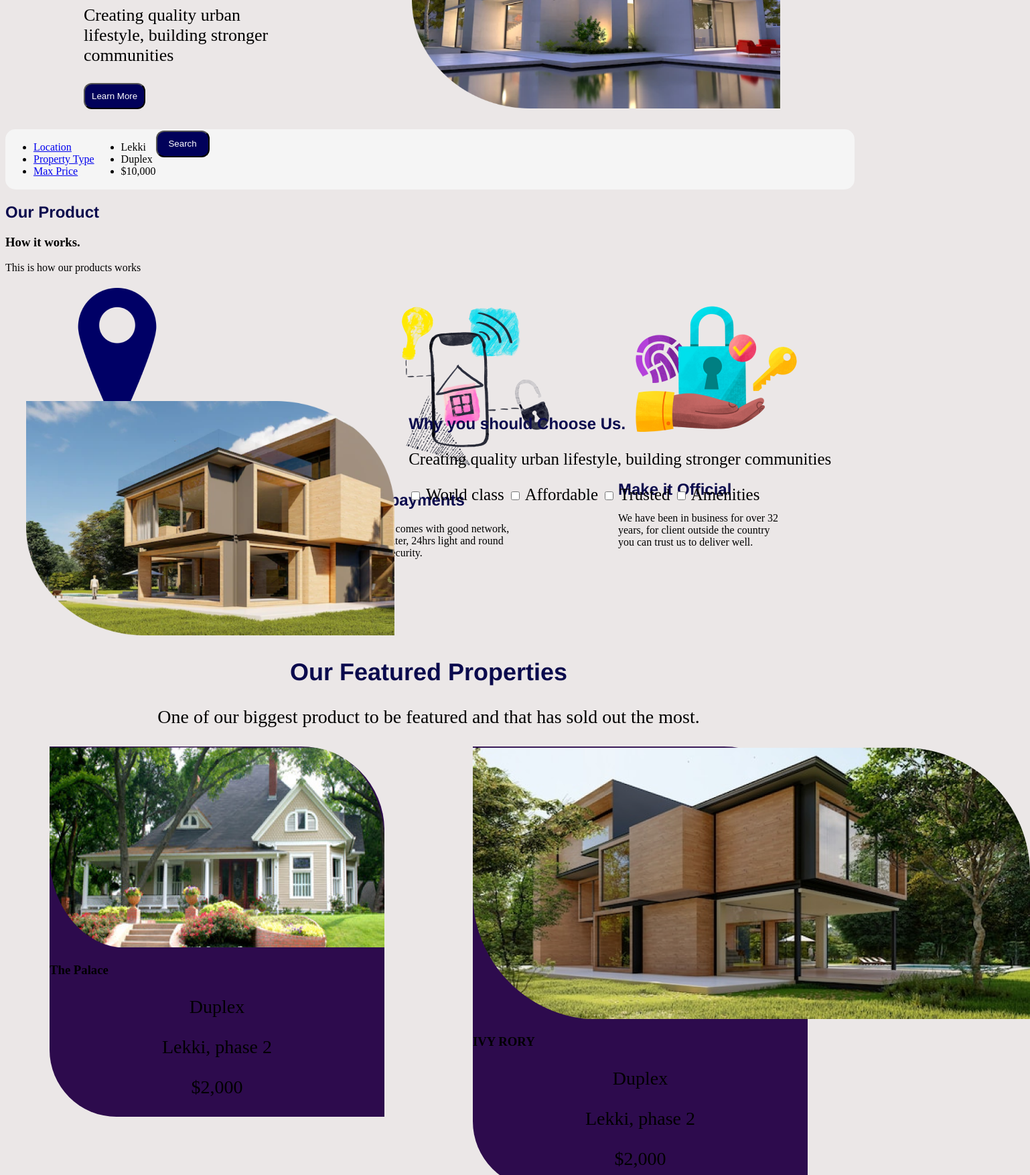
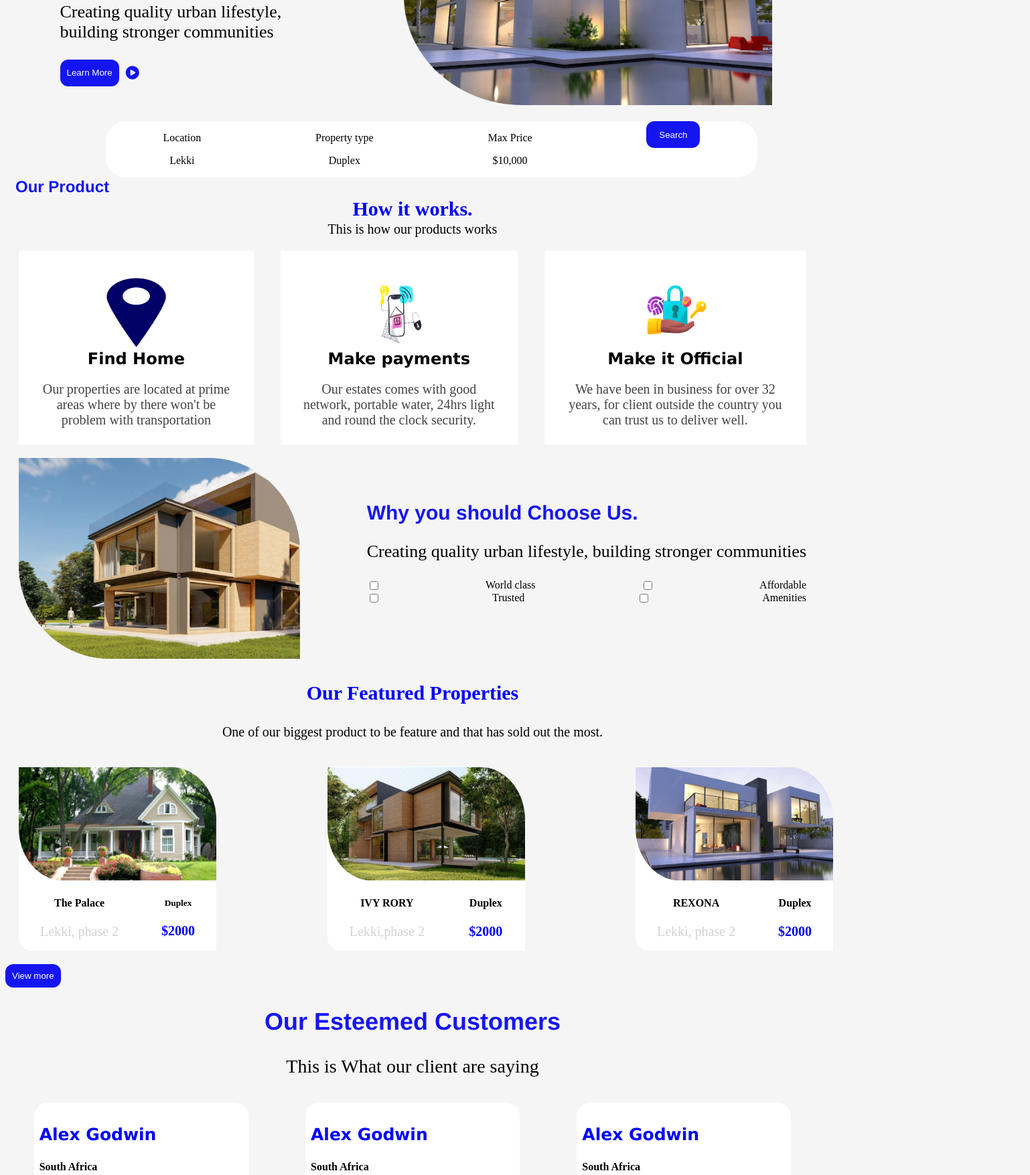
Before and after one commit to Realmunene/Week1Project, a plain HTML site: page index.html in a window 1280 px wide. Shown: the part 289-2044 px from the top of the page at 67% size, 1538 px wide, since content can reach past the window. Drawn offline with Linux system fonts and the light colour scheme.

Commit message:
modification

```diff
--- a/index.html
+++ b/index.html
@@ -5,6 +5,7 @@
     <meta http-equiv="X-UA-Compatible" content="IE=edge">
     <meta name="viewport" content="width=device-width, initial-scale=1.0">
     <link rel="stylesheet" href="style.css">
+    <script src="https://kit.fontawesome.com/07212c3e9d.js" crossorigin="anonymous"></script>
     <title>Document</title>
 </head>
 <body>
@@ -23,27 +24,29 @@
             <div class="col1">
                 <h2>Helping you find the property of your dreams.</h2>
                 <p>Creating quality urban lifestyle, building stronger communities</p>
+        <div class="comb">
                 <button>Learn More</button>
+                <i class="fa-solid fa-circle-play"></i>
+            </div>
             </div>
             <div class="col2">
             <img src="images/image 1.png" alt="House">
             </div>
     </div>
     <div class="row2">
-            <div class="col3"><ul>
-                <li><a href="#">Location</a></li>
-                <li><a href="#">Property Type</a></li>
-                <li><a href="#">Max Price</a></li>
-                </ul>
+            <div class="col3">
+                <p>Location</p>
+                <p>Lekki</p>
             </div>
-            <div class="col31">
-                <ul>
-                <li>Lekki</li>
-                <li>Duplex</li>
-                <li>$10,000</li>
-                </ul>
+            <div class="col3">
+                <p>Property type</p>
+                <p>Duplex</p>
             </div>
-        <button>Search</button>
+            <div class="col3">
+                <p>Max Price</p>
+                <p>$10,000</p>
+            </div>
+                <button class="col3">Search</button>
     </div>
 <div class="ourpro">
         <h2>Our Product</h2>
@@ -51,25 +54,25 @@
         <p>This is how our products works</p>
     <div class="row3">
         <div class="col4">
+            <br><br>
             <img src="images/address mark.png" alt="Location">
-            <h3>Find Home</h3>
+            <h2>Find Home</h2>
             <p>Our properties are located at prime areas where by there won't be
-                problem with transportation
-            </p>
+                problem with transportation</p>
         </div>
         <div class="col4">
+            <br><br>
             <img src="images/Smart house.png" alt="Smart house">
             <h2>Make payments</h2>
-            <p>Our estates comes with good network, portable water, 24hrs light and round the clock security.
-            </p>
+            <p>Our estates comes with good network, portable water, 24hrs light and round the clock security.</p>
         </div>
         <div class="col4">
+            <br><br>
             <img src="images/Secure data protection with fingerprint and lock.png" alt="Secure">
             <h2>Make it Official</h2>
             <p>We have been in business for over
             32 years, for client outside the country
-            you can trust us to deliver well.
-            </p>
+            you can trust us to deliver well.</p>
         </div>
     </div>
 </div>
@@ -85,6 +88,8 @@
                 <label for="checkbox">World class</label>
                 <input type="checkbox">
                 <label for="checkbox">Affordable</label>
+            </div>
+            <div class="c6">
                 <input type="checkbox">
                 <label for="chechbox">Trusted</label>
                 <input type="checkbox">
@@ -92,41 +97,53 @@
             </div>
         </div>
 </div>
-    <div class="row5">
-            <h2>Our Featured Properties</h2>
-            <p>One of our biggest product to be featured and that has sold out the most.</p>
-        <div class="row9">
-            <div class="col7">
-                    <img src="images/image 4.png" alt="house">
+    <div class="col14">
+        <h3>Our Featured Properties</h3>
+        <p>One of our biggest product to be feature and that has sold out the most.</p>
+            <div class="col14a">
+                <div class="row23">
+                    <div class="a">
+                        <img src="images/image 4.png" alt="">
+                        <div class="col15a">
                             <div>
-                    <h3>The Palace</h3>
-                    <p>Duplex</p>
+                                <h4>The Palace</h4>
+                                <p>Lekki, phase 2</p>
                             </div>
                             <div>
-                    <p>Lekki, phase 2</p>
-                    <p>$2,000</p>
+                                <h5>Duplex</h5>
+                                <p><b>$2000</b></p>
                             </div>
                         </div>
-            <div class="col7a">
-                <img src="images/image 3.png" alt="house">
+                    </div>
+                </div>
+                <div class="row23">
+                    <div class="a">
+                        <img src="images/image 3.png" alt="">
+                        <div class="col15a">
                             <div>
-                        <h3>IVY RORY</h3>
-                        <p>Duplex</p>
+                                <h4>IVY RORY</h4>
+                                <p>Lekki,phase 2</p>
                             </div>
                             <div>
-                        <p>Lekki, phase 2</p>
-                        <p>$2,000</p>
+                                <h4>Duplex</h4>
+                                <p><b>$2000</b></p>
                             </div>
                         </div>
-            <div class="col7b">
-                <img src="images/image 5.png" alt="house">
+                    </div>
+                </div>
+                <div class="row23">
+                    <div class="a">
+                        <img src="images/image 5.png" alt="">
+                        <div class="col15a">
                             <div>
-                        <h3>REXONA</h3>
-                        <p>Duplex</p>
+                                <h4>REXONA</h4>
+                                <p>Lekki, phase 2</p>
                             </div>
                             <div>
-                        <p>Lekki, phase 2</p>
-                        <p>$2,000</p>
+                                <h4>Duplex</h4>
+                                <p><b>$2000</b></p>
+                            </div>
+                        </div>
                     </div>
                 </div>
             </div>
@@ -160,36 +177,40 @@
             </p>
         </div>
     </div>
-    <button>View more</button>
-    <footer>
-        <div class="row">
-            <div class="col">
+    <div class="clever">
+        <div></div>
+        <div><button>View more</button></div>
+    </div>
+<div class="row00">
+        <div class="col00">
                 <h3>Vallie's Estate</h3>
                 <p>Solution for easy and flexible house hunting.
                 You can trust us anywhere through this platform.
                 </p>
         </div>
-            <div class="col">
+        <div class="col00">
+
+                <ul>
                     <h3>Property</h3>
-                <ul>
                     <li>Learning Modules</li>
                     <li>Partnership</li>
                     <li>Watch demo</li>
                     <li>Event</li>
                 </ul>
         </div>
-            <div class="col">
+        <div class="col00">
+                <ul>
                     <h3>About</h3>
-                <ul>
                     <li>Our Company</li>
                     <li>Career</li>
                     <li>Investors Relations</li>
                     <li>Social Impact</li>
                 </ul>
         </div>
-            <div class="col">
+        <div class="col00">
+
+                <ul>
                     <h3>Resources</h3>
-                <ul>
                     <li>Contact</li>
                     <li>Give Feedback</li>
                     <li>System status</li>
@@ -197,6 +218,5 @@
                 </ul>
         </div>
 </div>
-    </footer>
 </body>
 </html>
--- a/style.css
+++ b/style.css
@@ -1,9 +1,10 @@
 body{
-    background-color: rgb(235, 231, 231);
-    max-width: 100%;
+    background-color: rgb(245, 245, 245);
+    width: 95%;
+    display: block;
 }
 h1{
-    font-family: 'Trebuchet MS', 'Lucida Sans Unicode', 'Lucida Grande', 'Lucida Sans', Arial, sans-serif;
+    font-family: 'Times New Roman', Times, serif;
     font-style: italic;
 }
 .div1{
@@ -27,10 +28,21 @@ h1{
 }
 .div1 ul li button{
     background-color: rgb(21, 21, 241);
+    border: none;
     border-radius: 5px;
     color: white;
     padding: 10px;
     margin: 0px 0px 0 220px;
+}
+.comb{
+    display: flex;
+    width: 400px;
+    text-align: center;
+}
+.comb i{
+    color: rgb(21, 21, 241);
+    margin: 10px;
+    font-size: 20px;
 }
 .row1{
     width: auto;
@@ -56,47 +68,85 @@ font-size: 26px;
     height: 350px;
 }
 .row2 {
-background-color:whitesmoke;
-border-radius: 15px;
-width: 100%;
 display: flex;
-padding: 2px;
+justify-content: space-around;
+text-align: center;
+background-color: white;
+width: 80%;
+margin-left: 150px;
+border-radius: 30px;
 }
-
 .row2 button{
 width: 80px;
 height: 40px;
 }
+.ourpro{
+    text-align: center;
+}
+.ourpro h2{
+text-align: left;
+margin: 0px;
+margin-left: 15px;
+}
+.ourpro h3{
+    margin: 2px;
+}
+.ourpro p{
+font-size: 20px;
+margin: 0px;
+}
 .row3{
-    width: auto;
-    margin: 20px;
-    height: auto;
-    display: flex;
-    flex-wrap: wrap;
-    align-items: flex-start;
-    justify-content: space-around;
+   display: flex;
+   justify-content: space-evenly;
 }
 .col4{
-    width: 250px;
-    height: 150px;
+    background-color: white;
+    margin: 20px;
+    padding: 5px;
+    text-align: center;
+    box-shadow: 20px;
+}
+
+.col4 h2{
+color: black;
+text-align: center;
+margin: 0px;
+font-family: 'Lucida Sans', 'Lucida Sans Regular', 'Lucida Grande', 'Lucida Sans Unicode', Geneva, Verdana, sans-serif;
+}
+.col4 p{
+    text-align: center;
+    padding: 20px;
+    margin: 0px;
+    color: rgb(68, 66, 66);
+}
+.col4 img{
+    width: 103px;
+    height: 103px;
 }
 .row4{
-    width: auto;
-    margin: 20px;
-    height: auto;
     display: flex;
-    flex-wrap: wrap;
-    align-items: flex-start;
-    justify-content: space-around;
+    justify-content: space-between;
+}
+.col5{
+    margin-left: 20px;
 }
 .col5 img{
-width: 550px;
-height: 350px;
+width: 420px;
+height: 300px;
 }
 .col6{
-font-size: 25px;
+    margin-top: 40px;
+    margin-right: 20px;
 }
+.col6 h2{
+font-size: 30px;
+}
+.col6 p{
+    font-size: 26px;
+    }
 .c6{
+display: flex;
+justify-content: space-between;
 
 }
 .diva{
@@ -105,7 +155,7 @@ font-size: 25px;
     padding: 0px;
 }
 h2{
-    color: rgb(10, 10, 77);
+    color: rgb(21, 21, 241);
     font-family: 'Franklin Gothic Medium', 'Arial Narrow', Arial, sans-serif;
     font-size: 24px;
     font-style: normal;
@@ -123,48 +173,54 @@ h2{
     margin: 0px;
 }
 button{
-    background-color: rgb(1, 1, 90);
+    background-color: rgb(21, 21, 241);
     color: white;
     padding: 10px;
     border-radius: 12px;
+    border: none;
 }
 .row{
     background-color: blue;
 }
-.row5 h2{
+h3{
+    color: blue;
+    font-size: 30px;
+}
+.col14{
     text-align: center;
-    font-size: 36px;
+    width: 100%;
 }
-.row5 p{
-    text-align: center;
-    font-size: 28px;
+.col14 p{
+font-weight: lighter;
+font-size: 20px;
 }
-.row9{
-    width: auto;
-    height: 50%;
-    margin: auto;
+.a img{
+    width: 295px;
+    height: 170px;
+}
+.col14a{
     display: flex;
-    flex-wrap: wrap;
-    align-items: flex-start;
+    padding: 20px;
+    width: 100%;
+    justify-content: space-between;
+}
+.col15a{
+    display: flex;
     justify-content: space-around;
 }
-.col7{
-    background-color: rgb(45, 11, 77);
-    border-bottom-left-radius: 100px;
-    border-top-right-radius: 125px;
-    width: 500px;
+.col15a div p{
+    color: lightgray;
 }
-.col7a{
-    background-color: rgb(45, 11, 77);
-    border-bottom-left-radius: 100px;
-    border-top-right-radius: 125px;
-    width: 500px;
+.col15a div p b{
+    color: blue;
 }
-.col7b{
-    background-color: rgb(45, 11, 77);
-    border-bottom-left-radius: 100px;
-    border-top-right-radius: 125px;
-    width: 500px;
+.row23{
+    background-color: white;
+    border-top-right-radius: 86px;
+    border-bottom-left-radius: 20px;
+    height: 275px;
+    width: 295px;
+    shape-outside: margin-box;
 }
 .col7 img{
     width: 500px;
@@ -189,37 +245,47 @@ text-align: center;
 }
 .row6 p{
     font-size: 30px;
+    margin: 1px;
     }
 .col8{
     flex-basis:25%;
-    padding: 10px;
-    background-color: whitesmoke;
+    padding: 8px;
     border-radius: 20px;
+    margin: 10px;
+    background-color: rgb(255, 255, 255);
 }
-footer{
-width: 100%;
-position: relative;
-bottom: 0px;
+.col8 h3{
+    font-family: 'Lucida Sans', 'Lucida Sans Regular', 'Lucida Grande', 'Lucida Sans Unicode', Geneva, Verdana, sans-serif;
+    font-size: 25px;
+}
+.col4 h4{
+    font-size: 20px;
+    font-family: 'Times New Roman', Times, serif;
+}
+.col8 p{
+    font-size: 20px;
+    font-style: normal;
+    color: rgb(83, 77, 77);
+}
+.clever{
+justify-content: space-between;
+width: auto;
+}
+.row00{
+    display: flex;
+    background-color: blue;
+    align-content: space-around;
+    height: 250px;
+    padding: 0px 50px 0px 50px;
+}
+.col00{
+    color: white;
+    text-align: left;
+}
+.col00 h3{
 color: white;
-background-color: blue;
-padding: 10px;
-font-size: 24px;
-
-line-height: 20px;
 }
-.row{
-    width: auto;
-    height: 50%;
-    margin: auto;
-    display: flex;
-    flex-wrap: wrap;
-    align-items: flex-start;
-    justify-content: space-around;
+.col00 ul{
+    list-style-type: none;
+    margin: 40px;
 }
-.col{
-    flex-basis:25%;
-    padding: 10px;
-}
-.col ul li{
-list-style-type: none;
-}
```
Lines whose indentation alone changed are shown as unchanged.
